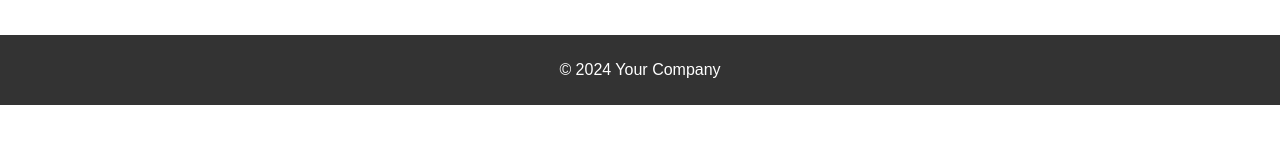
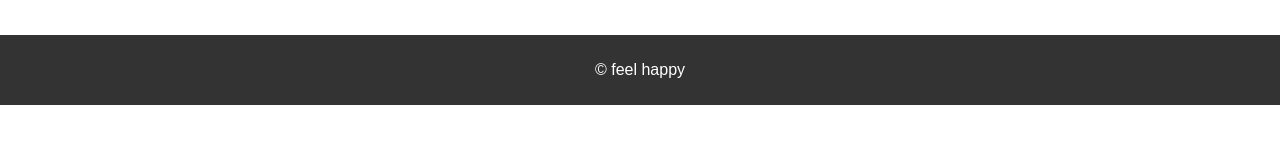
Before and after one commit to NatsumiTakezawa/feelhappy, a React (Create React App) app: page / in a window 1280 px wide. Shown: the part 277-420 px from the top of the page. Built offline with nearby package versions, Linux system fonts and the light colour scheme.

Commit message:
フッター変更

```diff
--- a/src/components/Footer.js
+++ b/src/components/Footer.js
@@ -4,7 +4,7 @@ import React from 'react';
 const Footer = () => {
   return (
     <footer>
-      <p>&copy; 2024 Your Company</p>
+      <p>&copy; feel happy</p>
     </footer>
   );
 };
```
